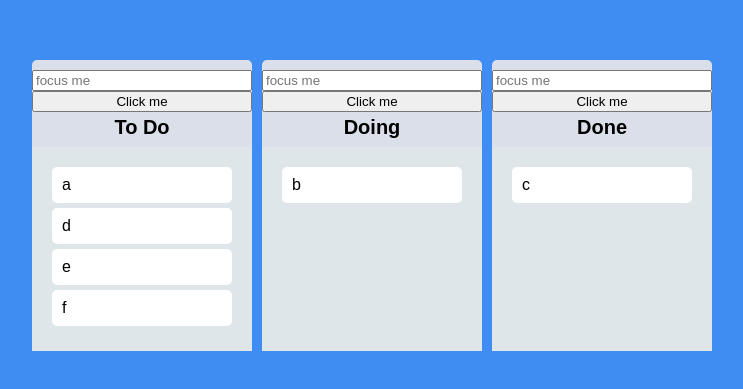
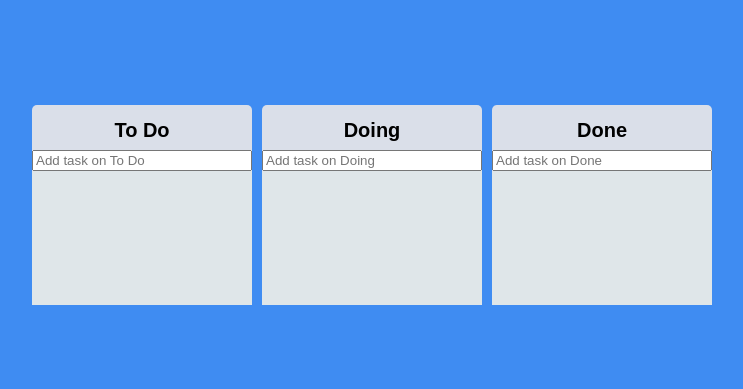
Before and after one commit to Parkjju/trello-clone, a React (Create React App) app in the folder frontend/: page / in a window 1280 px wide. Shown: the part 195-584 px from the top of the page, without its empty margins (268-1011 px from the left). Built offline with nearby package versions, Linux system fonts and the light colour scheme.

Commit message:
✨ feat: mutation 원칙 + 투두리스트 데이터 객체화

```diff
--- a/frontend/package.json
+++ b/frontend/package.json
@@ -14,6 +14,7 @@
     "react": "^18.1.0",
     "react-beautiful-dnd": "^13.1.0",
     "react-dom": "^18.1.0",
+    "react-hook-form": "^7.32.0",
     "react-scripts": "5.0.1",
     "recoil": "^0.7.3",
     "styled-components": "^5.3.5",
--- a/frontend/src/App.tsx
+++ b/frontend/src/App.tsx
@@ -26,13 +26,14 @@
   const [toDos, setToDos] = useRecoilState(toDoState);
 
   const onDragEnd = (info: DropResult) => {
-    const { destination, source, draggableId } = info;
+    const { destination, source } = info;
 
     if (destination?.droppableId === source.droppableId) {
       setToDos((allBoards) => {
         const boardCopy = [...allBoards[source.droppableId]];
+        const taskObj = boardCopy[source.index];
         boardCopy.splice(source.index, 1);
-        boardCopy.splice(destination.index, 0, draggableId);
+        boardCopy.splice(destination.index, 0, taskObj);
 
         return {
           ...allBoards,
@@ -44,10 +45,11 @@
         if (!destination) return { ...allBoards };
 
         const sourceBoardCopy = [...allBoards[source.droppableId]];
+        const taskObj = sourceBoardCopy[source.index];
         const destinationBoardCopy = [...allBoards[destination.droppableId]];
 
         sourceBoardCopy.splice(source.index, 1);
-        destinationBoardCopy.splice(destination.index, 0, draggableId);
+        destinationBoardCopy.splice(destination.index, 0, taskObj);
 
         return {
           ...allBoards,
--- a/frontend/src/atoms.tsx
+++ b/frontend/src/atoms.tsx
@@ -1,14 +1,19 @@
-import { atom, selector } from 'recoil';
+import { atom } from 'recoil';
+
+export interface ITodo {
+  id: number;
+  text: string;
+}
 
 interface IToDoState {
-  [key: string]: string[];
+  [key: string]: ITodo[];
 }
 
 export const toDoState = atom<IToDoState>({
   key: 'toDo',
   default: {
-    'To Do': ['a', 'd', 'e', 'f'],
-    Doing: ['b'],
-    Done: ['c'],
+    'To Do': [],
+    Doing: [],
+    Done: [],
   },
 });
--- a/frontend/src/components/Board.tsx
+++ b/frontend/src/components/Board.tsx
@@ -1,7 +1,9 @@
-import { useRef } from 'react';
+import { useForm } from 'react-hook-form';
 import { Droppable } from 'react-beautiful-dnd';
 import styled from 'styled-components';
 import DraggableCard from './DraggableCard';
+import { useSetRecoilState } from 'recoil';
+import { ITodo, toDoState } from '../atoms';
 
 const Wrapper = styled.div`
   padding-top: 10px;
@@ -13,8 +15,12 @@
 `;
 
 interface IProps {
-  toDos: string[];
+  toDos: ITodo[];
   boardId: string;
+}
+
+interface IForm {
+  toDo: string;
 }
 
 const Title = styled.div`
@@ -43,16 +49,41 @@
   padding: 20px;
 `;
 
+const Form = styled.form`
+  width: 100%;
+  input {
+    width: 100%;
+  }
+`;
+
 function Board({ toDos, boardId }: IProps) {
-  const inputRef = useRef<HTMLInputElement>(null);
-  const onClick = () => {
-    inputRef.current?.focus();
+  const { register, handleSubmit, setValue } = useForm<IForm>();
+  const setTodos = useSetRecoilState(toDoState);
+
+  const onValid = ({ toDo }: IForm) => {
+    const newTodo = {
+      id: Date.now(),
+      text: toDo,
+    };
+    setValue('toDo', '');
+    setTodos((allBoards) => {
+      return {
+        ...allBoards,
+        [boardId]: [newTodo, ...allBoards[boardId]],
+      };
+    });
   };
+
   return (
     <Wrapper>
-      <input placeholder='focus me' ref={inputRef} />
-      <button onClick={onClick}>Click me</button>
       <Title>{boardId}</Title>
+      <Form onSubmit={handleSubmit(onValid)}>
+        <input
+          {...register('toDo', { required: true })}
+          type='text'
+          placeholder={`Add task on ${boardId}`}
+        />
+      </Form>
       <Droppable droppableId={boardId}>
         {(magic, snapshot) => (
           <Area
@@ -62,7 +93,12 @@
             ref={magic.innerRef}
           >
             {toDos.map((toDo, index) => (
-              <DraggableCard key={toDo} index={index} item={toDo} />
+              <DraggableCard
+                key={toDo.id}
+                index={index}
+                toDoText={toDo.text}
+                toDoId={toDo.id}
+              />
             ))}
             {magic.placeholder}
           </Area>
--- a/frontend/src/components/DraggableCard.tsx
+++ b/frontend/src/components/DraggableCard.tsx
@@ -13,13 +13,14 @@
 `;
 
 interface IProps {
-  item: string;
+  toDoId: number;
+  toDoText: string;
   index: number;
 }
 
-function DraggableCard({ item, index }: IProps) {
+function DraggableCard({ toDoId, toDoText, index }: IProps) {
   return (
-    <Draggable draggableId={item} index={index}>
+    <Draggable draggableId={toDoId + ''} index={index}>
       {(magic, snapshot) => (
         <Card
           {...magic.dragHandleProps}
@@ -27,7 +28,7 @@
           ref={magic.innerRef}
           isDragging={snapshot.isDragging}
         >
-          {item}
+          {toDoText}
         </Card>
       )}
     </Draggable>
```
Also changed, not shown: 1 other file (tests, documents, lock files or other folders).
